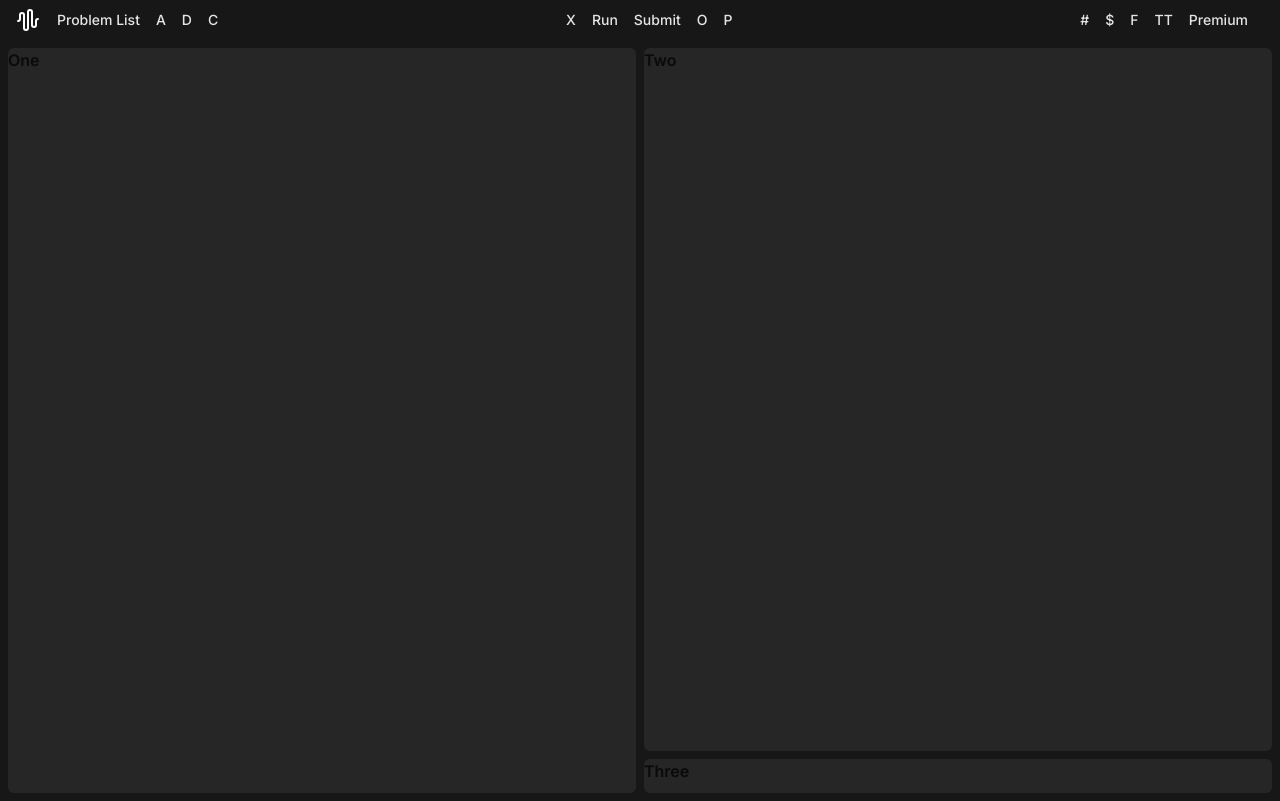
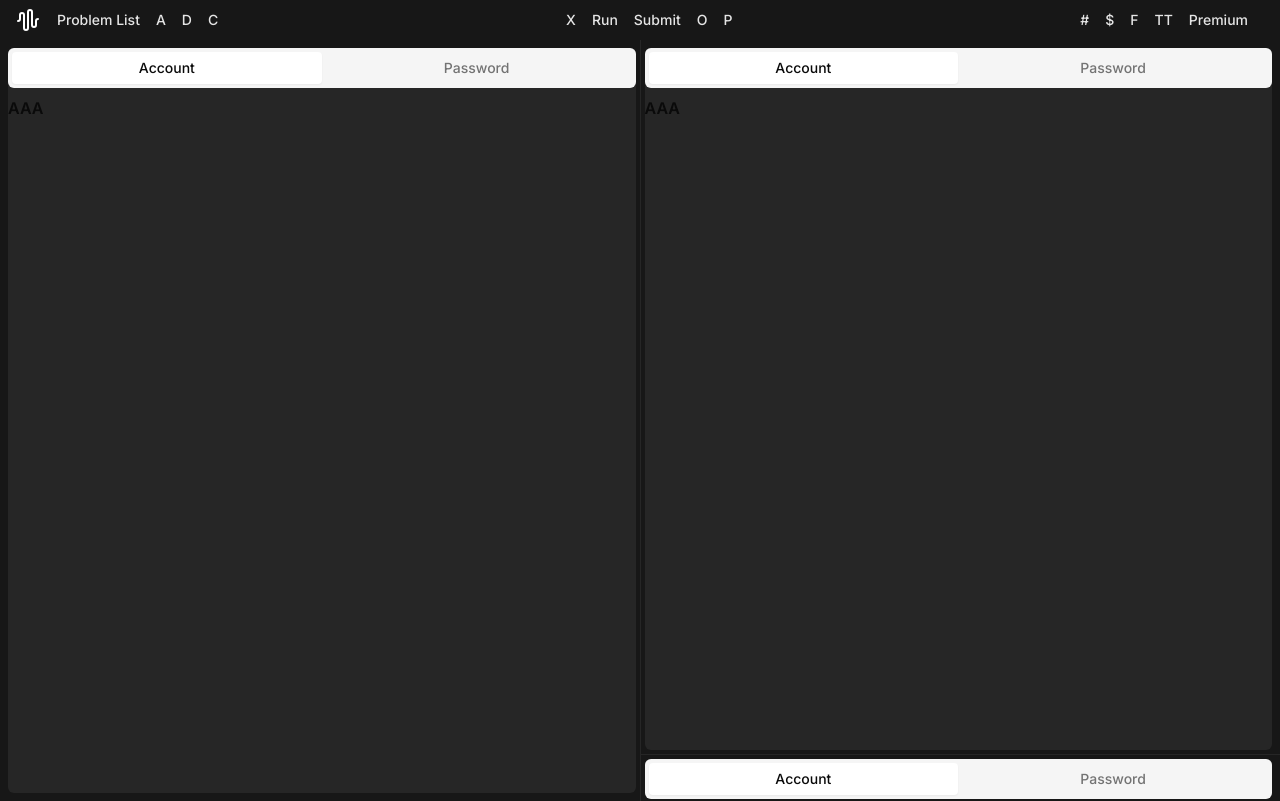
Before and after one commit to tanayvaswani/leetcode-bad-ui, a Next.js app: page / in a window 1280 px wide. Built offline with nearby package versions, Linux system fonts and the light colour scheme.

Commit message:
feat: dump

```diff
--- a/components/resizable/resizable-container.tsx
+++ b/components/resizable/resizable-container.tsx
@@ -3,32 +3,36 @@ import {
   ResizablePanel,
   ResizablePanelGroup,
 } from "@/components/ui/resizable";
+import { TabsDemo } from "../tabs/tabs-demo";
 
 export function ResizableDemo() {
   return (
     <ResizablePanelGroup direction="horizontal" className="w-full">
       <ResizablePanel defaultSize={50} minSize={3}>
         <div className="flex h-full items-center justify-center py-2 pl-2 pr-1">
-          <span className="font-semibold bg-neutral-800 w-full h-full rounded-md">
-            One
-          </span>
+          <div className="font-semibold bg-neutral-800 w-full h-full rounded-md">
+            <TabsDemo />
+          </div>
         </div>
       </ResizablePanel>
+
+      <ResizableHandle />
 
       <ResizablePanel defaultSize={50} minSize={3}>
         <ResizablePanelGroup direction="vertical">
           <ResizablePanel defaultSize={94} minSize={6}>
             <div className="flex h-full items-center justify-center pl-1 pb-1 pt-2 pr-2">
-              <span className="w-full h-full font-semibold bg-neutral-800 rounded-md">
-                Two
-              </span>
+              <div className="w-full h-full font-semibold bg-neutral-800 rounded-md">
+                <TabsDemo />
+              </div>
             </div>
           </ResizablePanel>
+          <ResizableHandle />
           <ResizablePanel defaultSize={6} minSize={6}>
             <div className="flex h-full items-center justify-center pl-1 pt-1 pb-2 pr-2">
-              <span className="w-full h-full font-semibold bg-neutral-800 rounded-md">
-                Three
-              </span>
+              <div className="w-full h-full font-semibold bg-neutral-800 rounded-md">
+                <TabsDemo />
+              </div>
             </div>
           </ResizablePanel>
         </ResizablePanelGroup>
--- /dev/null
+++ b/components/tabs/tabs-demo.tsx
@@ -0,0 +1,19 @@
+import { Button } from "@/components/ui/button";
+import { Tabs, TabsContent, TabsList, TabsTrigger } from "@/components/ui/tabs";
+
+export function TabsDemo() {
+  return (
+    <Tabs defaultValue="account" className="w-full h-full">
+      <TabsList className="grid w-full grid-cols-2">
+        <TabsTrigger value="account">Account</TabsTrigger>
+        <TabsTrigger value="password">Password</TabsTrigger>
+      </TabsList>
+      <TabsContent value="account">
+        <div>AAA</div>
+      </TabsContent>
+      <TabsContent value="password">
+        <div>PPP</div>
+      </TabsContent>
+    </Tabs>
+  );
+}
```
Also changed, not shown: components/navbar/sub-navbar.tsx (added).
